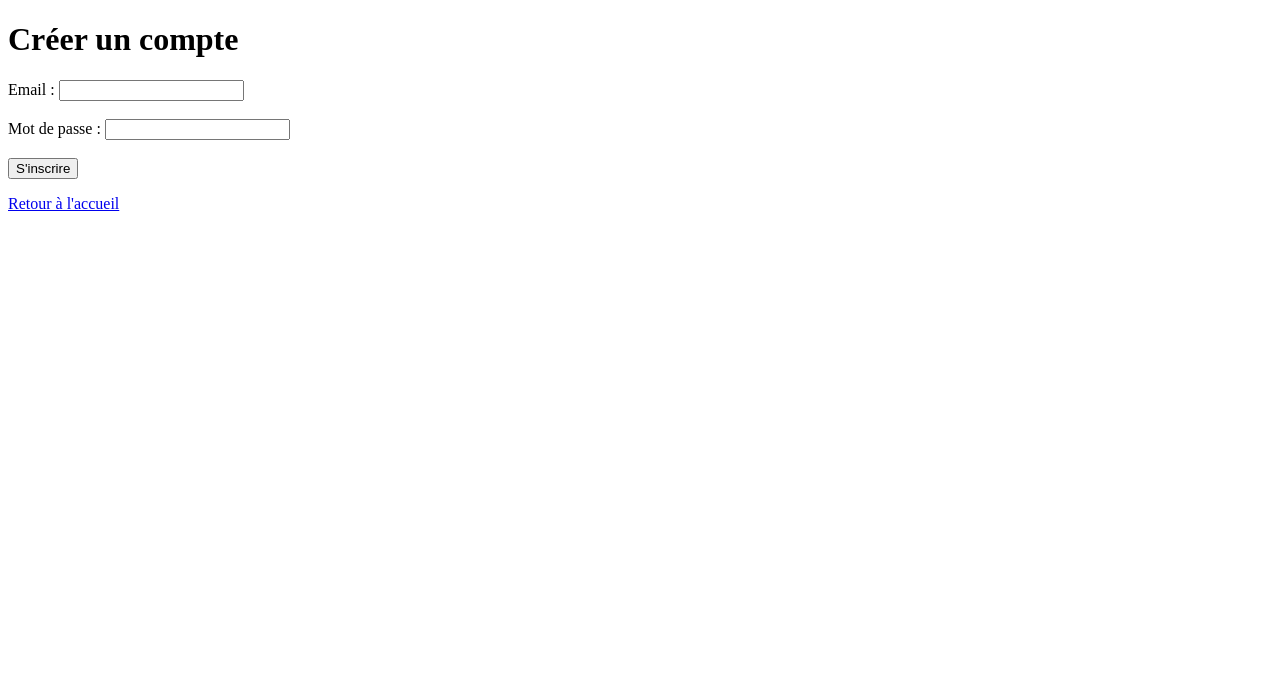
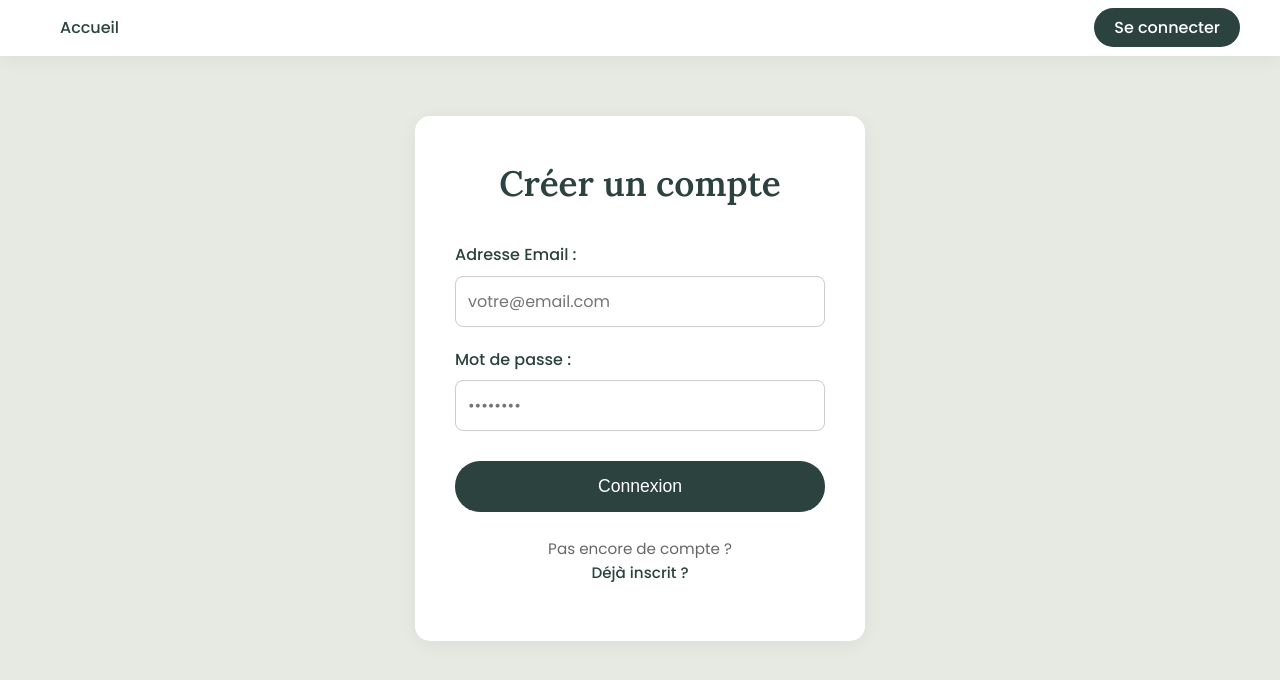
Before and after one commit to MireauAppel/fullstack-web-fundamentals, a Flask app: page /register in a window 1280 px wide. Shown: the top 680 px of the page. Run offline with Flask 3, Linux system fonts and the light colour scheme.

Commit message:
Updated Login and Register pages to be stylized

```diff
--- a/Projet_Web_S4/templates/register.html
+++ b/Projet_Web_S4/templates/register.html
@@ -3,18 +3,43 @@
 <head>
     <meta charset="UTF-8">
     <title>Inscription - Lupec</title>
+    <link href="https://fonts.googleapis.com/css2?family=Lora:ital,wght@0,400;0,600&family=Poppins:wght@300;400;500&display=swap" rel="stylesheet">
+    <link rel="stylesheet" href="{{ url_for('static', filename='style.css') }}">
 </head>
 <body>
-    <h1>Créer un compte</h1>
-    <form method="POST" action="/register">
-        <label>Email :</label>
-        <input type="email" name="email" required>
-        <br><br>
-        <label>Mot de passe :</label>
-        <input type="password" name="password" required>
-        <br><br>
-        <button type="submit">S'inscrire</button>
-    </form>
-    <p><a href="/">Retour à l'accueil</a></p>
+
+    <nav id="main-nav">
+        <div class="nav-links">
+            <a href="/">Accueil</a>
+        </div>
+        <div class="nav-user">
+            <a href="/login" class="btn-primary">Se connecter</a>
+        </div>
+    </nav>
+
+    <div class="auth-container">
+        <div class="auth-card">
+            <h1>Créer un compte</h1>
+
+            <form method="POST" action="/register" class="auth-form">
+                <div class="form-group">
+                    <label for="email">Adresse Email :</label>
+                    <input type="email" id="email" name="email" placeholder="votre@email.com" required>
+                </div>
+
+                <div class="form-group">
+                    <label for="password">Mot de passe :</label>
+                    <input type="password" id="password" name="password" placeholder="••••••••" required>
+                </div>
+
+                <button type="submit" class="btn-primary form-submit" style="width: 100%;">Connexion</button>
+            </form>
+
+            <div class="auth-links">
+                <p>Pas encore de compte ? <br> <a href="/login">Déjà inscrit ?</a></p>
+            </div>
+        </div>
+    </div>
+
 </body>
 </html>
```
Also changed, not shown: Projet_Web_S4/templates/login.html (+36 -11 lines).
